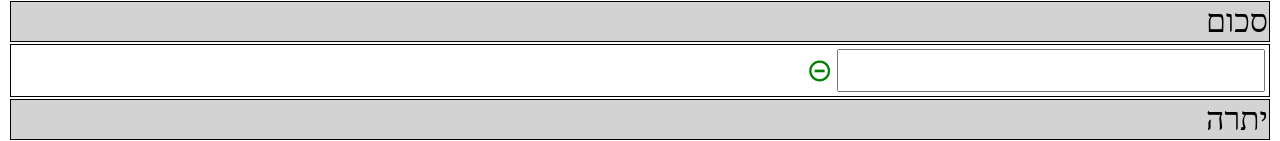
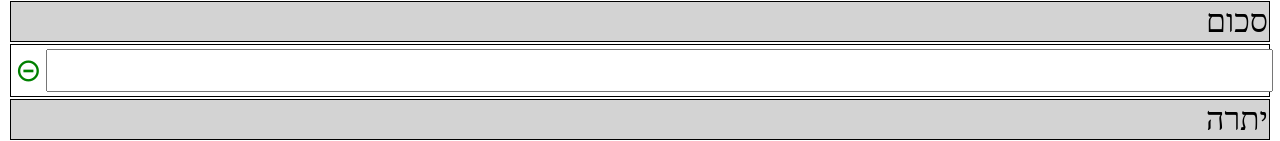
Before and after one commit to ranhs/wallet-tracker, an Angular app: page / in a window 1280 px wide. Shown: the part 386-527 px from the top of the page. Built offline with nearby package versions, Linux system fonts and the light colour scheme.

Commit message:
style it to work with narrow screen

```diff
--- a/src/app/currencyInput/currency-input.component.css
+++ b/src/app/currencyInput/currency-input.component.css
@@ -1,21 +1,32 @@
+div {
+    width: 100%;
+}
+
 input {
     text-align: right;
     font-size: 100%;
+    width: 100%;
 }
 
-tr {
-    width: 70%;
-}
 
 td {
     cursor: pointer;
-    width: 70%;
+}
+
+.sign {
+    width: 40px;
+}
+
+.number {
+    width: 100%;
 }
 
 .minus {
     color: green;
+
 }
 
 .plus {
     color: blue;
+
 }
--- a/src/app/currencyInput/currency-input.component.html
+++ b/src/app/currencyInput/currency-input.component.html
@@ -1,4 +1,4 @@
-<span [class] = "(minus)?'minus':'plus'" dir="ltr">
-    <td (click)="onSignClicked()">{{sign}}</td>
-    <td><input [class] = "(minus)?'minus':'plus'" [(ngModel)]="value" (keypress)="onKeyPress($event)"></td>
-</span>
+<div dir="ltr">
+   <td class="sign" (click)="onSignClicked()"><span [class] = "(minus)?'minus':'plus'">{{sign}}</span></td>
+   <td class="number"><input [class] = "(minus)?'minus':'plus'" [(ngModel)]="value" (keypress)="onKeyPress($event)"></td>
+</div>
```
